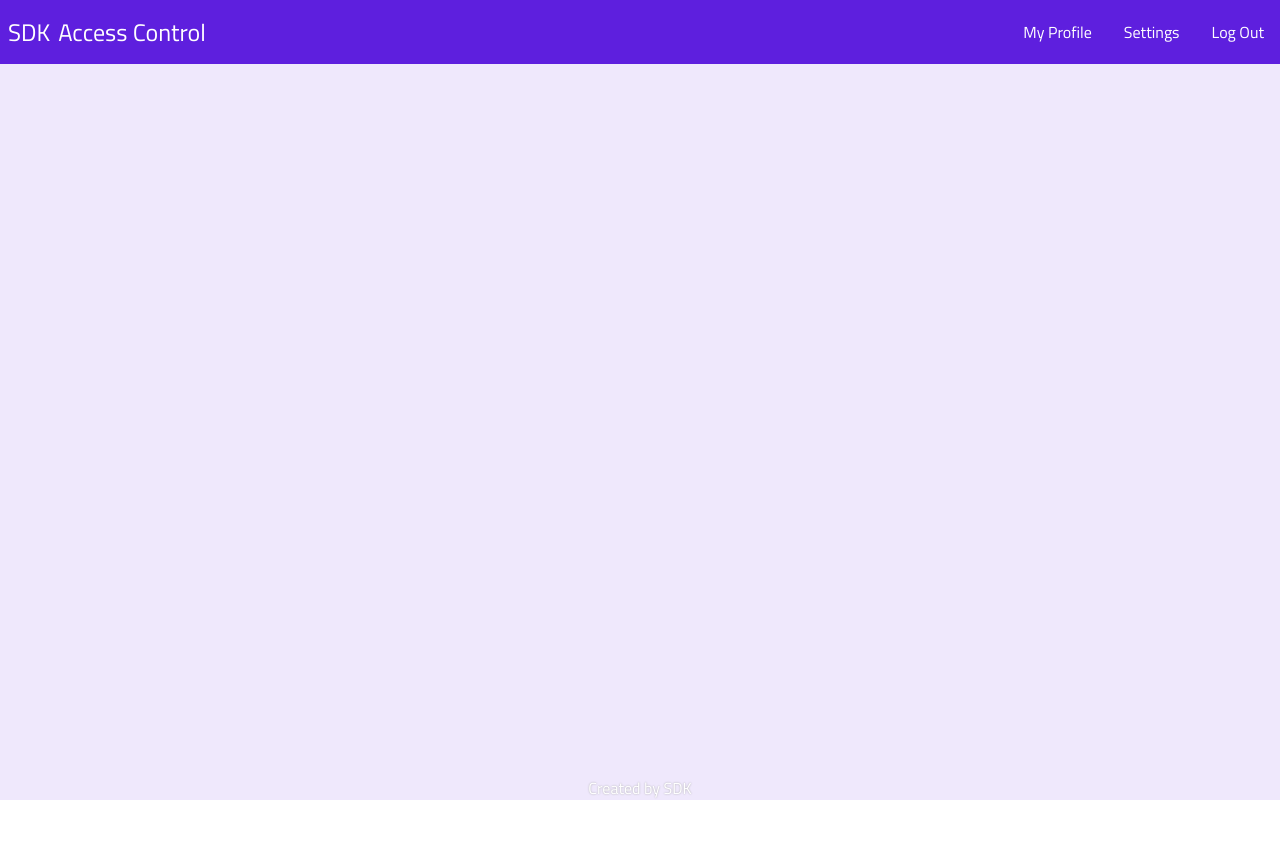
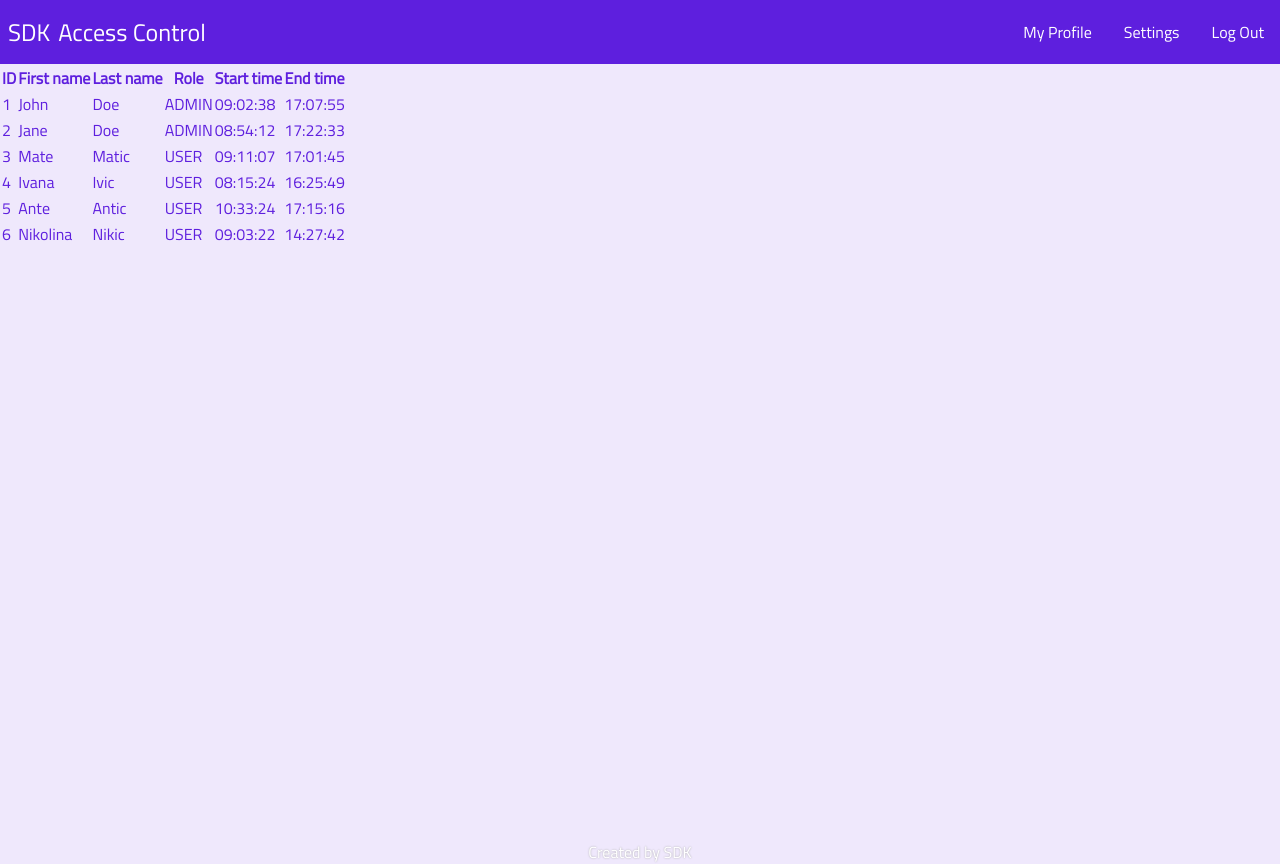
Before and after one commit to sandje00/sdk-access-control-web, a Vue app: page /dashboard in a window 1280 px wide. Before the commit the page ends 800 px from the top, so only its background shows below. Built offline with nearby package versions, Linux system fonts and the light colour scheme.

Commit message:
Add basic employee data table

```diff
--- /dev/null
+++ b/src/components/dashboard/DashboardTable.vue
@@ -0,0 +1,49 @@
+<template>
+  <h2 v-if="!records.length" class="message">
+    There are no records to show.
+  </h2>
+  <div v-else>
+    <table class="table">
+      <tr class="table-header">
+        <th
+          v-for="{label, id} in headerCols"
+          :key="id"
+        >
+          {{ label }}
+        </th>
+      </tr>
+      <dashboard-table-record
+        v-for="record in records"
+        :key="record.id"
+        v-bind="record"
+      >
+      </dashboard-table-record>
+    </table>
+  </div>
+</template>
+
+<script>
+import DashboardTableRecord from './DashboardTableRecord';
+
+export default {
+  name: 'dashboard-table',
+  props: {
+    records: { type: Array, default: () => ([]) }
+  },
+  data: () => ({
+    headerCols: [
+      { label: 'ID', id: 'id' },
+      { label: 'First name', id: 'first_name' },
+      { label: 'Last name', id: 'last_name' },
+      { label: 'Role', id: 'role' },
+      { label: 'Start time', id: 'start_time' },
+      { label: 'End time', id: 'end_time' }
+    ]
+  }),
+  components: { DashboardTableRecord }
+}
+</script>
+
+<style lang="scss" scoped>
+
+</style>
--- /dev/null
+++ b/src/components/dashboard/DashboardTableRecord.vue
@@ -0,0 +1,32 @@
+<template>
+  <tr class="record">
+    <td>{{ id }}</td>
+    <td>{{ firstName }}</td>
+    <td>{{ lastName }}</td>
+    <td>{{ role }}</td>
+    <td>{{ start }}</td>
+    <td>{{ end }}</td>
+  </tr>
+</template>
+
+<script>
+export default {
+  name: 'dashboard-table-record',
+  props: {
+    id: { type: Number, required: true },
+    firstName: { type: String, required: true },
+    lastName: { type: String, required: true },
+    role: {
+      type: String,
+      required: true,
+      validator: val => ['USER', 'ADMIN'].includes(val)
+    },
+    start: { type: String, required: true },
+    end: { type: String, required: true }
+  }
+}
+</script>
+
+<style lang="scss" scoped>
+
+</style>
--- a/src/components/dashboard/index.vue
+++ b/src/components/dashboard/index.vue
@@ -1,16 +1,33 @@
 <template>
-  <app-layout logged-in></app-layout>
+  <app-layout logged-in>
+    <div class="dashboard">
+      <dashboard-table :records="records">
+      </dashboard-table>
+    </div>
+  </app-layout>
 </template>
 
 <script>
 import AppLayout from '../common/layout';
+import DashboardTable from './DashboardTable';
+import employeeData from '../../data/employees.json';
 
 export default {
   name: 'admin-dashboard',
-  components: { AppLayout }
+  data: () => ({
+    date: '2022-01-07'
+  }),
+  computed: {
+    records() {
+      return employeeData.find(it => it.date === this.date).records;
+    }
+  },
+  components: { AppLayout, DashboardTable }
 }
 </script>
 
 <style lang="scss" scoped>
-
+.dashboard {
+  margin-top: 8vh;
+}
 </style>
```
